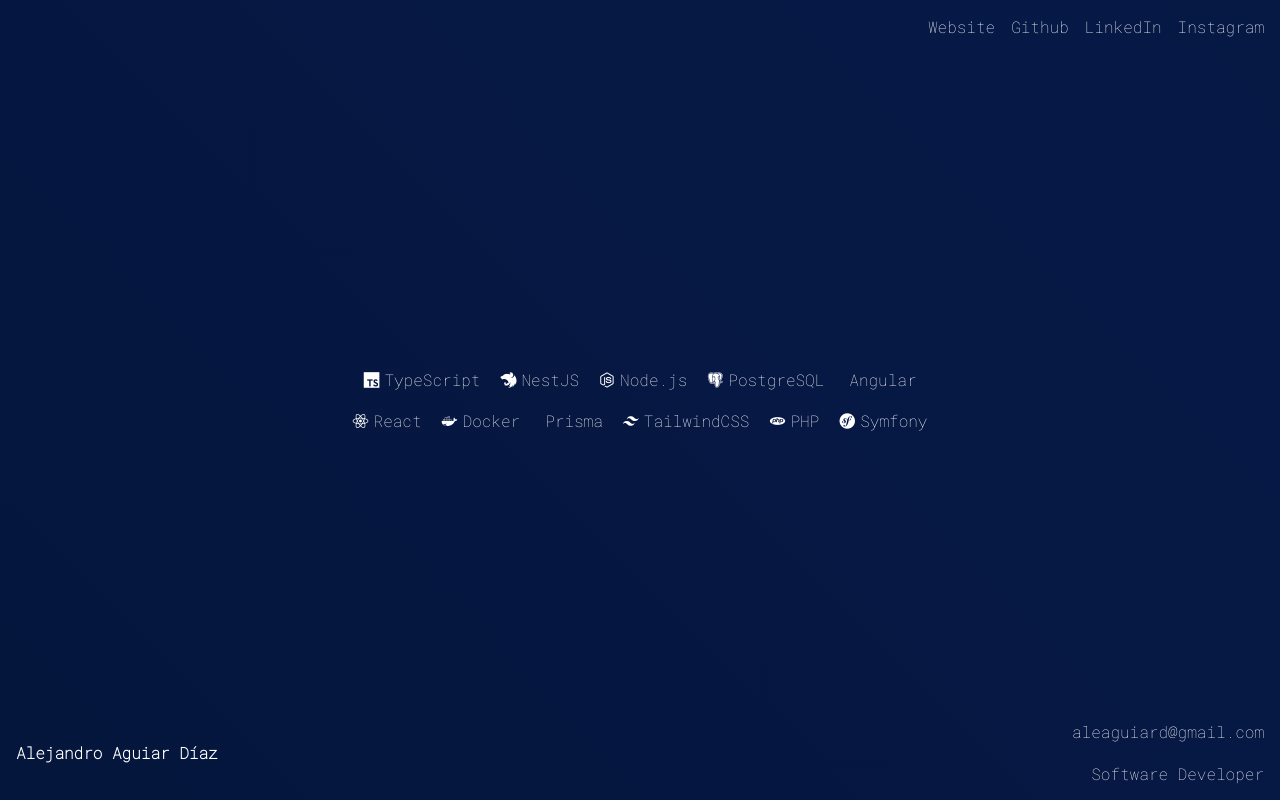
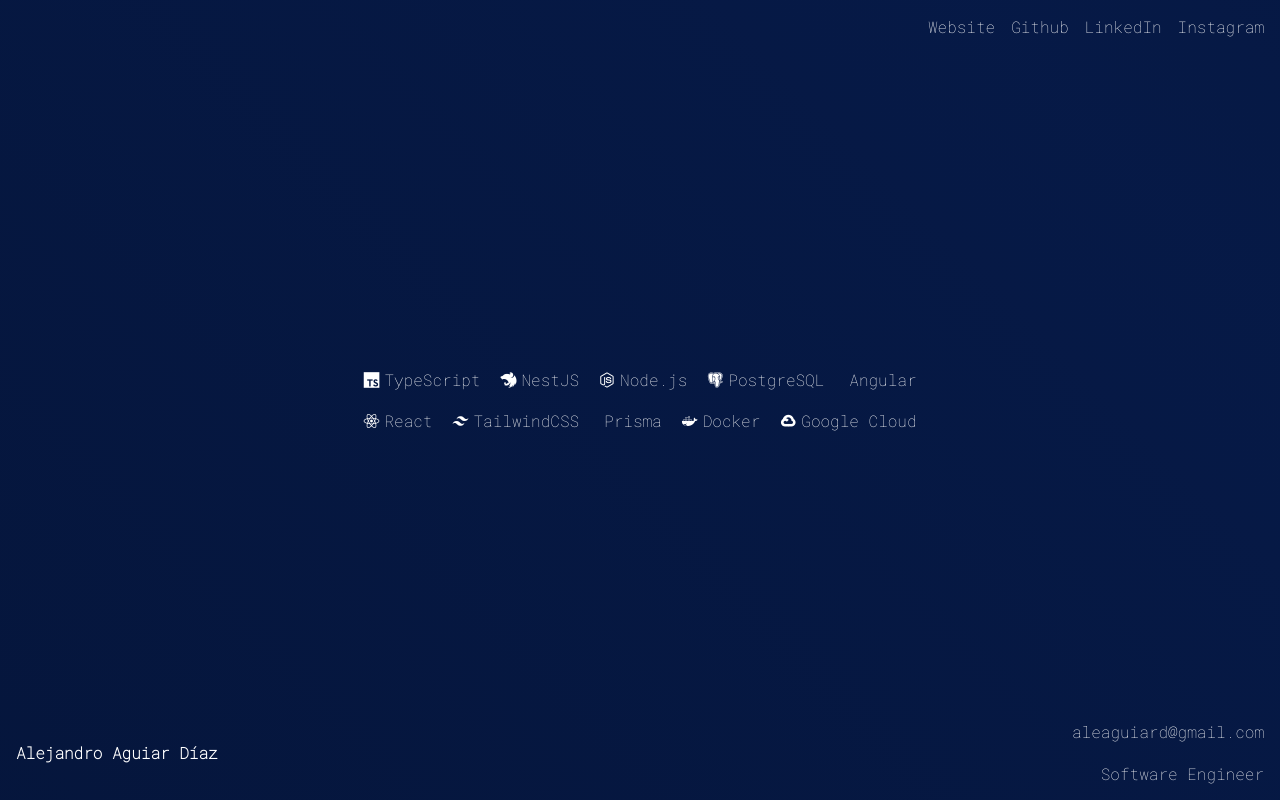
Before and after one commit to aleaguiard/aleaguiard.github.io, a plain HTML site: page docs/index.html in a window 1280 px wide. Drawn offline with nearby package versions, Linux system fonts and the light colour scheme.

Commit message:
feat: update tech stack and improve HTML structure

```diff
--- a/docs/index.html
+++ b/docs/index.html
@@ -30,7 +30,7 @@
 		<div class="contact-info">
 			<a href="mailto:aleaguiard@gmail.com">aleaguiard@gmail.com</a>
 			<p class="name">Alejandro Aguiar Díaz</p>
-      <p>Software Developer</p>
+			<p>Software Engineer</p>
 		</div>
 		<section class="tech-stack">
 			<div class="tech-items">
@@ -40,11 +40,10 @@
 				<span class="tech-item"><i class="devicon-postgresql-plain"></i> PostgreSQL</span>
 				<span class="tech-item"><i class="devicon-angular-plain"></i> Angular</span>
 				<span class="tech-item"><i class="devicon-react-plain"></i> React</span>
+				<span class="tech-item"><i class="devicon-tailwindcss-plain"></i> TailwindCSS</span>
+				<span class="tech-item"><i class="devicon-prisma-original"></i> Prisma</span>
 				<span class="tech-item"><i class="devicon-docker-plain"></i> Docker</span>
-        <span class="tech-item"><i class="devicon-prisma-original"></i> Prisma</span>
-        <span class="tech-item"><i class="devicon-tailwindcss-plain"></i> TailwindCSS</span>
-        <span class="tech-item"><i class="devicon-php-plain"></i> PHP</span>
-        <span class="tech-item"><i class="devicon-symfony-plain"></i> Symfony</span>
+				<span class="tech-item"><i class="devicon-googlecloud-plain"></i> Google Cloud</span>
 			</div>
 		</section>
 	</body>
```
Lines whose indentation alone changed are shown as unchanged.
